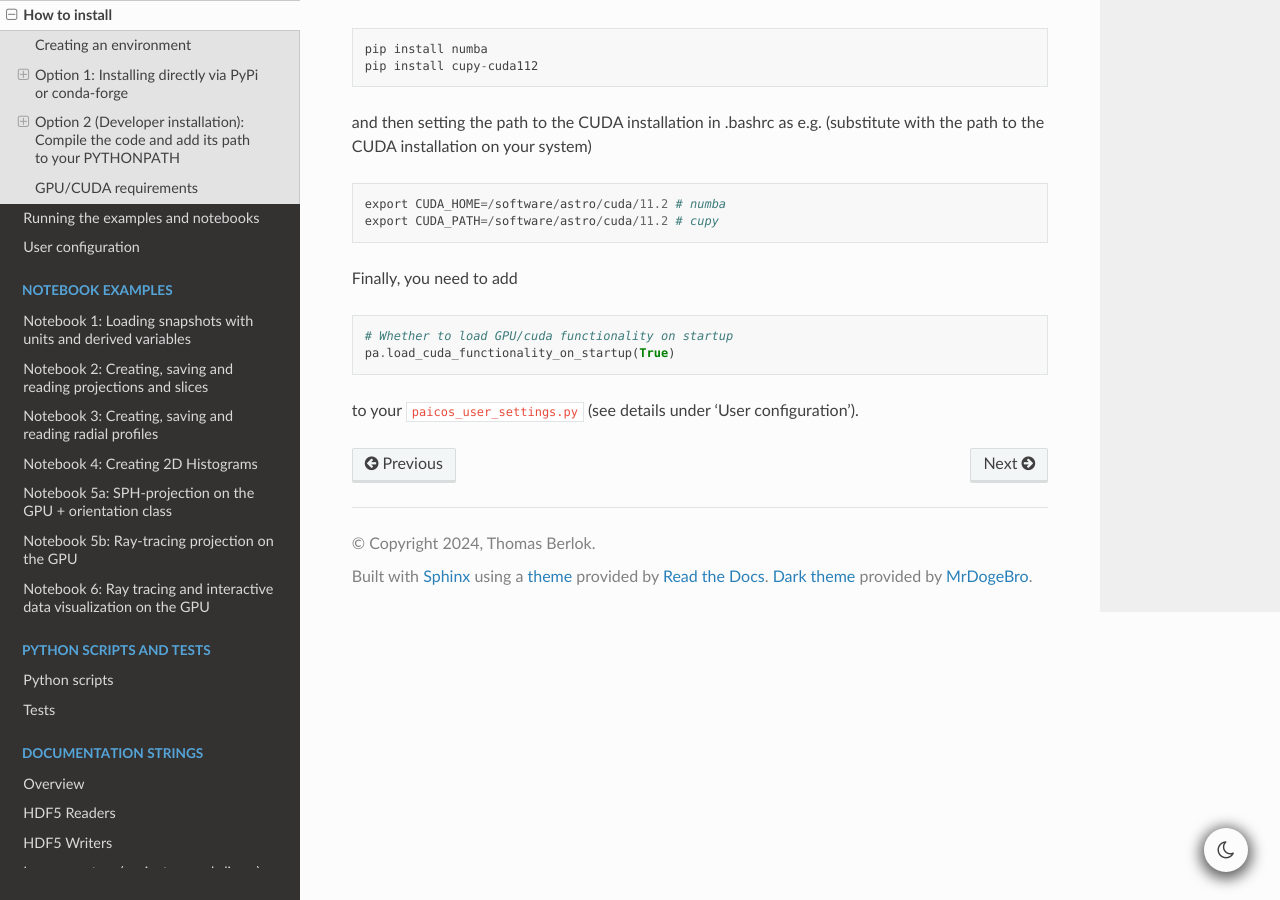
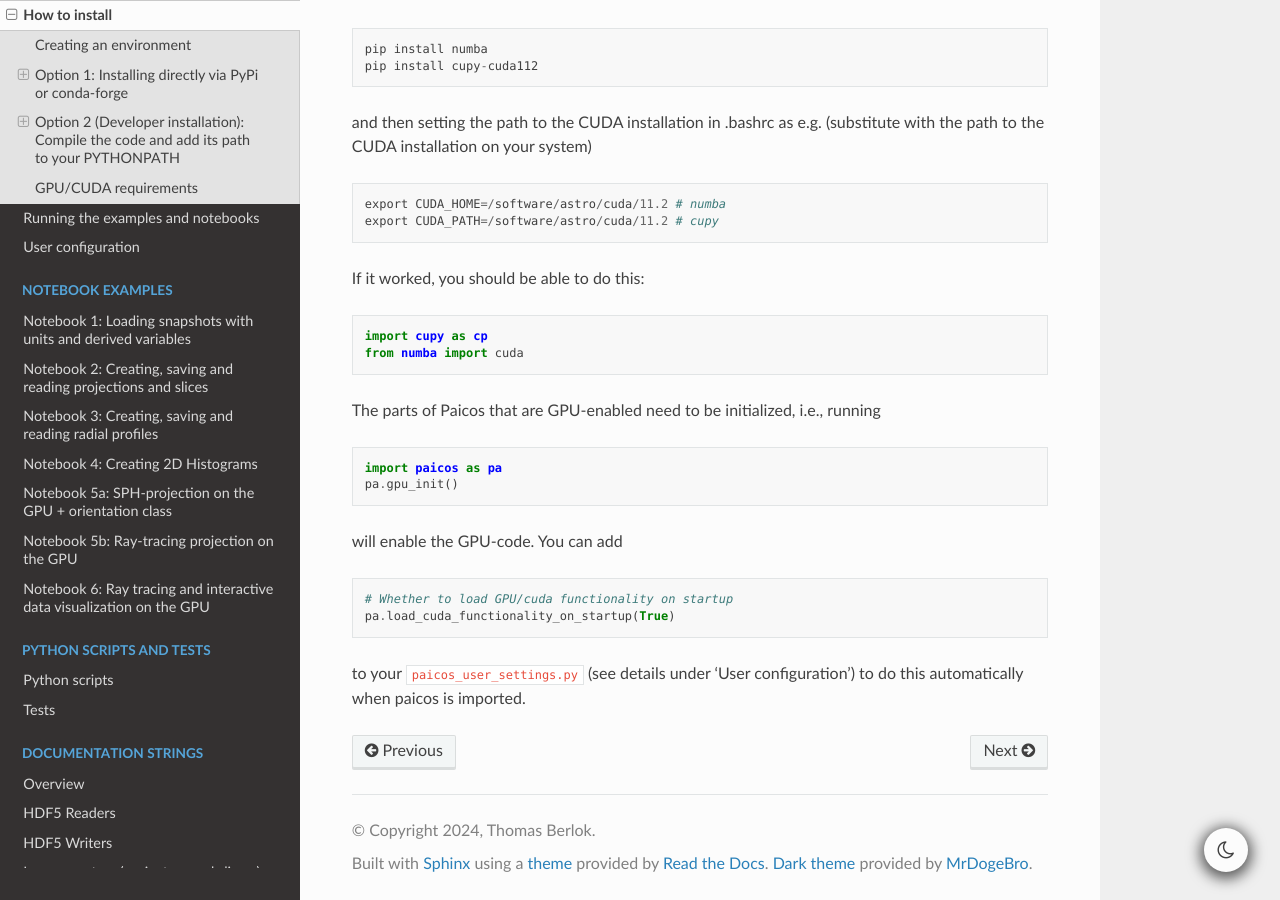
Before and after one commit to tberlok/paicos, a Sphinx documentation site: the page built from docs/source/installation.md, in a window 1280 px wide and 900 px high, scrolled down 2761 px. Built offline with Sphinx 7.4.7 and the Read the Docs theme 2.0.0, drawn with Linux system fonts in a browser that asks for light colours.

Commit message:
Update installation.md

````diff
--- a/docs/source/installation.md
+++ b/docs/source/installation.md
@@ -133,10 +133,22 @@ and then setting the path to the CUDA installation in .bashrc as e.g.
 export CUDA_HOME=/software/astro/cuda/11.2 # numba
 export CUDA_PATH=/software/astro/cuda/11.2 # cupy
 ```
-
-Finally, you need to add
+If it worked, you should be able to do this:
+```
+import cupy as cp
+from numba import cuda
+```
+The parts of Paicos that are GPU-enabled need to be initialized,
+i.e., running
+```
+import paicos as pa
+pa.gpu_init()
+```
+will enable the GPU-code.
+You can add
 ```
 # Whether to load GPU/cuda functionality on startup
 pa.load_cuda_functionality_on_startup(True)
 ```
-to your `paicos_user_settings.py` (see details under 'User configuration').
+to your `paicos_user_settings.py` (see details under 'User configuration')
+to do this automatically when paicos is imported.
````
